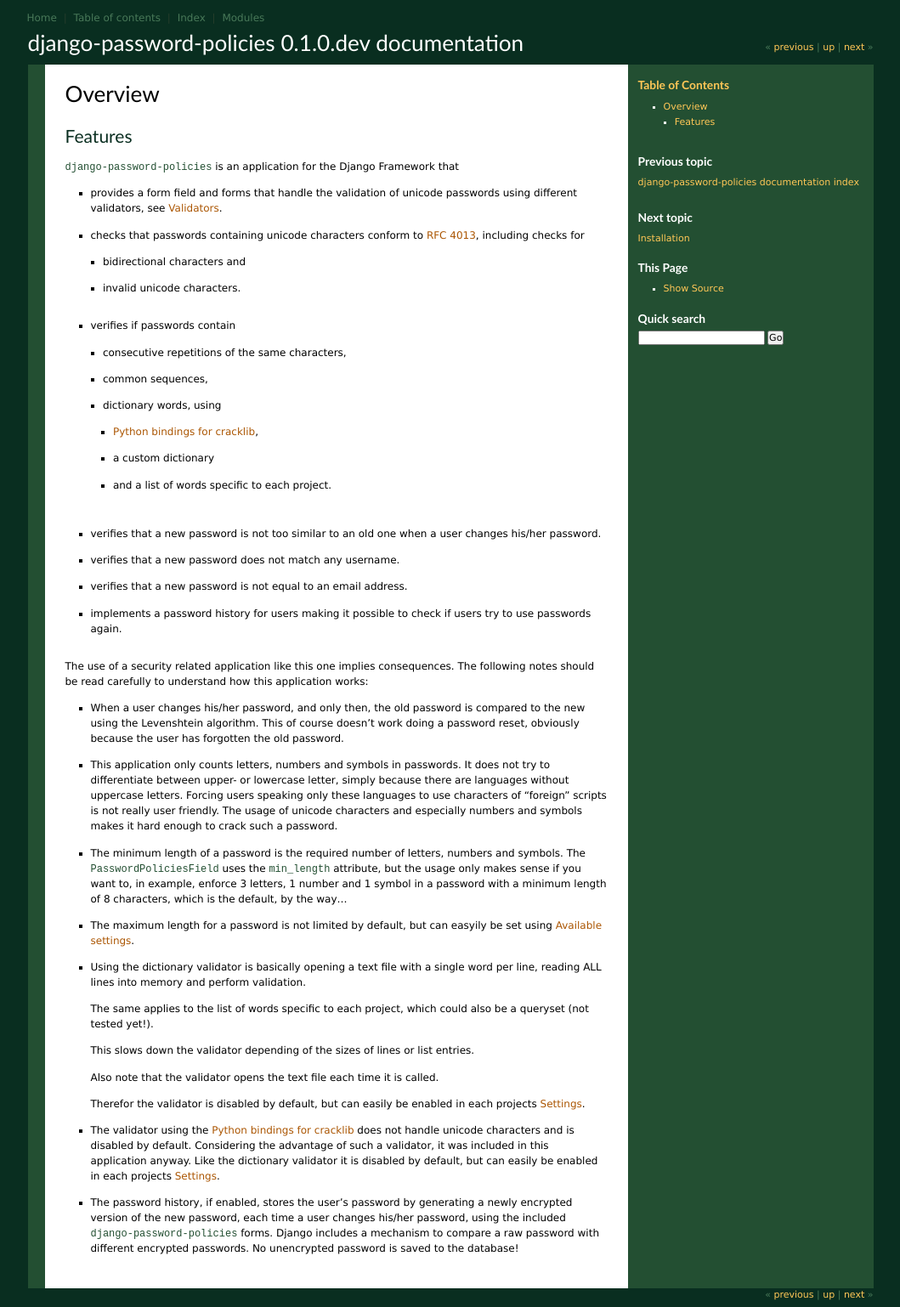
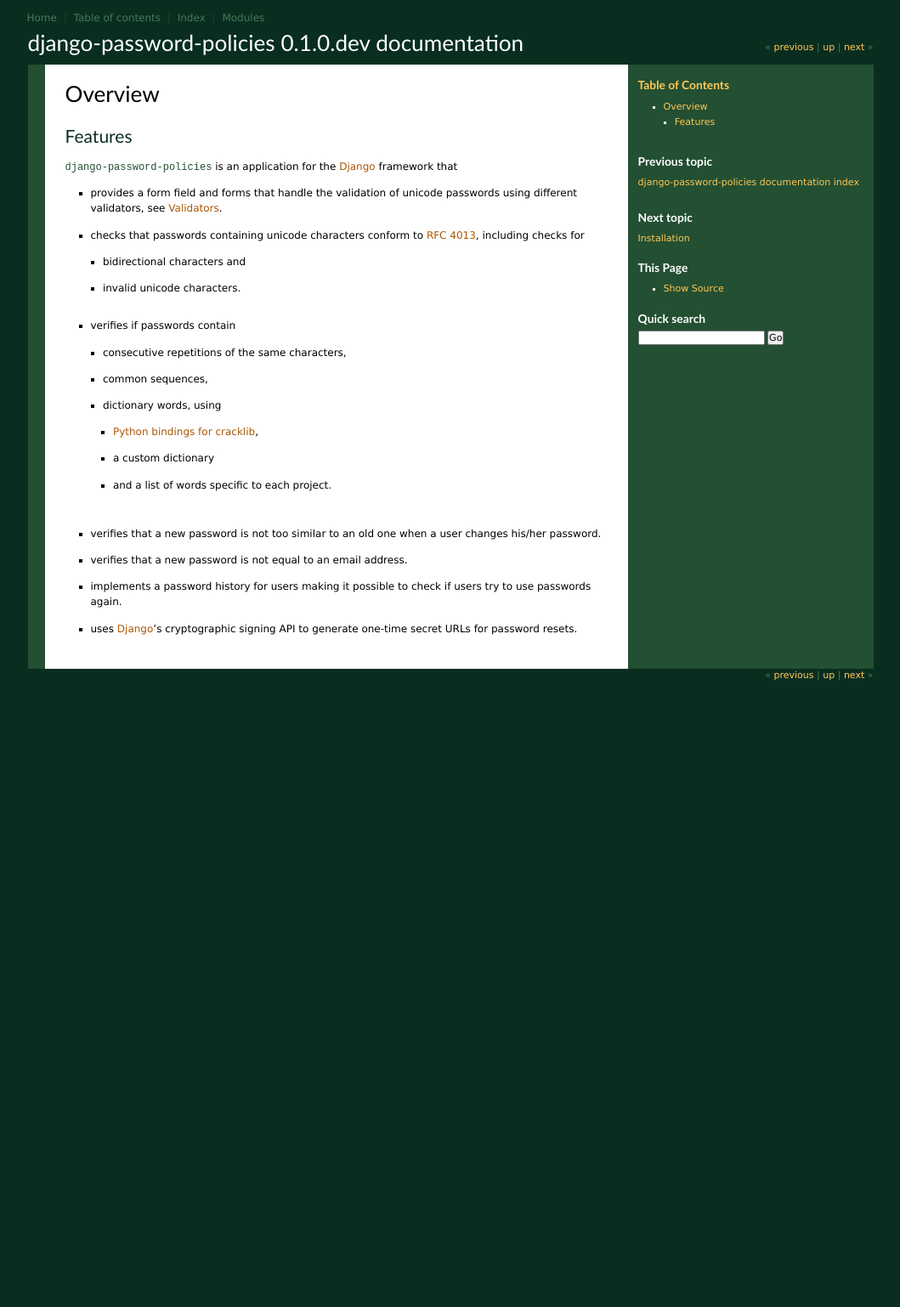
Before and after one commit to tarak/django-password-policies, a Sphinx documentation site: the page built from docs/topics/overview.rst, in a window 1280 px wide. Shown: the whole page at 85% size, without its empty margins (110-1169 px from the left). Built offline with Sphinx 7.4.7, drawn with Linux system fonts in a browser that asks for light colours; after the commit the page ends 900 px from its top, so only the background shows below that.

```diff
--- a/README.rst
+++ b/README.rst
@@ -1,6 +1,9 @@
 django-password-policies
 ========================
 
+``django-password-policies`` is an application for the `Django`_ framework that
+provides unicode-aware password policies on password changes and resets and a
+mechanism to force password changes.
 
 .. _requirements:
 
--- a/docs/api/password_policies.conf.rst
+++ b/docs/api/password_policies.conf.rst
@@ -3,8 +3,10 @@
 Settings
 ========
 
-``django-password-policies`` uses settings a :class:`django.forms.Form` class that
-handles the validation of new passwords:
+``django-password-policies`` uses settings to customize the behaviour
+of this application. While it provides useful defaults all of the following
+attributes can be set individually for each project by adding the attribute
+and its new value to the project's settings file:
 
 .. automodule:: password_policies.conf
 
--- a/docs/api/password_policies.forms.fields.rst
+++ b/docs/api/password_policies.forms.fields.rst
@@ -1,7 +1,8 @@
 .. _api-fields:
 
-Fields
-======
+===========
+Form fields
+===========
 
 django-password-policies provides a form field to validate new passwords:
 
--- a/docs/contents.rst
+++ b/docs/contents.rst
@@ -19,7 +19,10 @@ Table of contents
     topics/overview
     topics/install
     topics/setup
-    topics/using
+    topics/security
+    topics/custom.validation
+    topics/password.history
+    topics/force.password.change
     topics/support
     api/index
     topics/testing
--- a/docs/topics/overview.rst
+++ b/docs/topics/overview.rst
@@ -10,7 +10,7 @@ Overview
 Features
 --------
 
-``django-password-policies`` is an application for the Django Framework that
+``django-password-policies`` is an application for the `Django`_ framework that
 
 * provides a form field and forms that handle the validation of
   unicode passwords using different validators, see :ref:`api-validators`.
@@ -34,62 +34,14 @@ Features
 * verifies that a new password is not too similar to an old one when a user
   changes his/her password.
 
-* verifies that a new password does not match any username.
-
 * verifies that a new password is not equal to an email address.
 
 * implements a password history for users making it possible to check if users
   try to use passwords again.
 
-The use of a security related application like this one implies consequences.
-The following notes should be read carefully to understand how this application
-works:
+* uses `Django`_'s cryptographic signing API to generate one-time secret URLs
+  for password resets.
 
-* When a user changes his/her password, and only then, the old password is
-  compared to the new using the Levenshtein algorithm. This of course doesn't
-  work doing a password reset, obviously because the user has forgotten the old
-  password.
-
-* This application only counts letters, numbers and symbols in passwords. It
-  does not try to differentiate between upper- or lowercase letter, simply
-  because there are languages without uppercase letters. Forcing users speaking
-  only these languages to use characters of "foreign" scripts is not really
-  user friendly. The usage of unicode characters and especially numbers and
-  symbols makes it hard enough to crack such a password.
-
-* The minimum length of a password is the required number of letters, numbers
-  and symbols. The :class:`~password_policies.forms.fields.PasswordPoliciesField` uses
-  the :attr:`min_length` attribute, but the usage only makes sense if you want
-  to, in example, enforce 3 letters, 1 number and 1 symbol in a password with
-  a minimum length of 8 characters, which is the default, by the way...
-
-* The maximum length for a password is not limited by default, but can easyily
-  be set using :ref:`settings`.
-
-* Using the dictionary validator is basically opening a text file with a single
-  word per line, reading ALL lines into memory and perform validation.
-
-  The same applies to the list of words specific to each project, which could
-  also be a queryset (not tested yet!).
-
-  This slows down the validator depending of the sizes of lines or list entries.
-
-  Also note that the validator opens the text file each time it is called.
-
-  Therefor the validator is disabled by default, but can easily be enabled in
-  each projects :ref:`api-settings`.
-
-* The validator using the `Python bindings for cracklib`_ does not handle
-  unicode characters and is disabled by default. Considering the advantage of
-  such a validator, it was included in this application anyway. Like the
-  dictionary validator it is disabled by default, but can easily be enabled in
-  each projects :ref:`api-settings`.
-
-* The password history, if enabled, stores the user's password by generating a
-  newly encrypted version of the new password, each time a user changes his/her
-  password, using the included ``django-password-policies`` forms. Django
-  includes a mechanism to compare a raw password with different encrypted
-  passwords. No unencrypted password is saved to the database!
-
+.. _`Django`: https://www.djangoproject.com/
 .. _`RFC 4013`: http://tools.ietf.org/html/rfc4013
 .. _`Python bindings for cracklib`: http://www.nongnu.org/python-crack/
```
Also changed, not shown: other parts of README.rst (+0 -2 lines), docs/index.rst (+15 -5 lines), docs/topics/setup.rst (+99 -9 lines), docs/topics/using.rst (deleted, +0 -105 lines), 6 other files.
